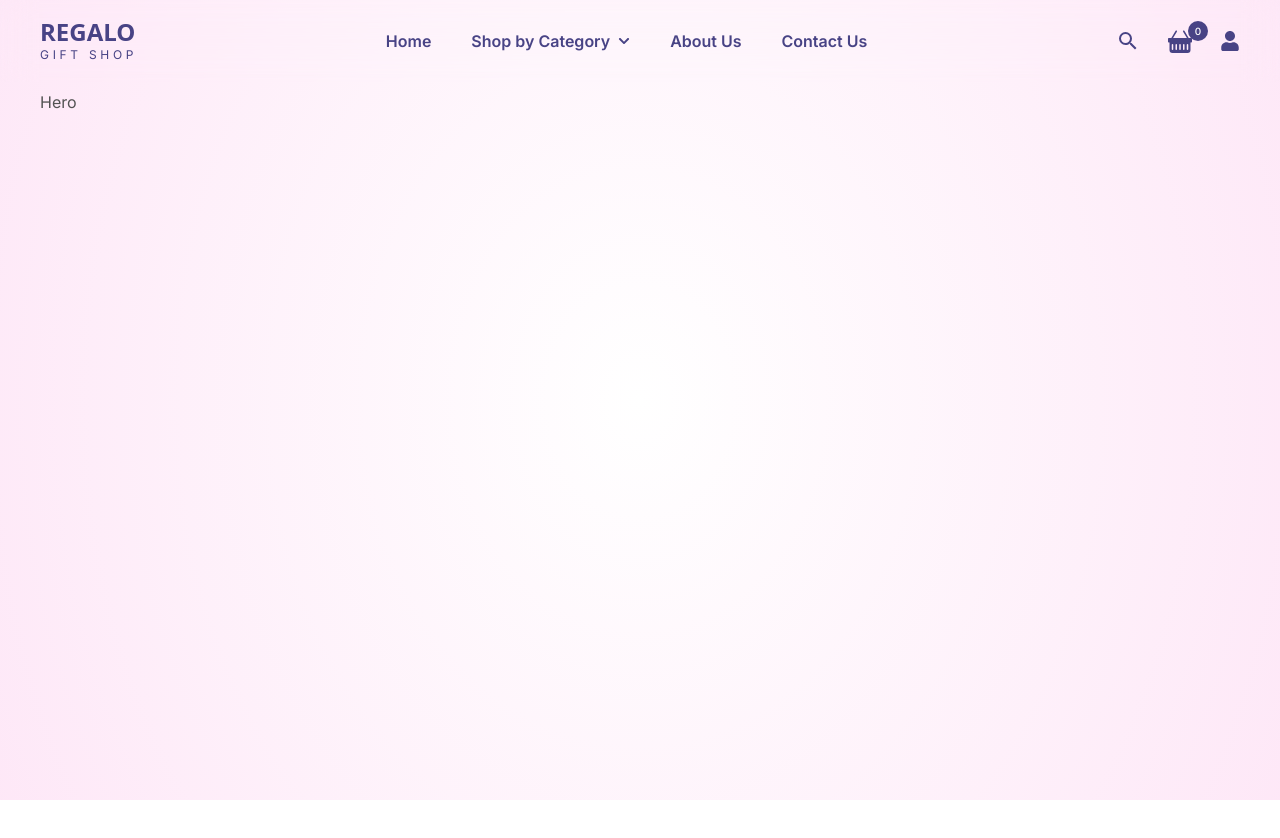
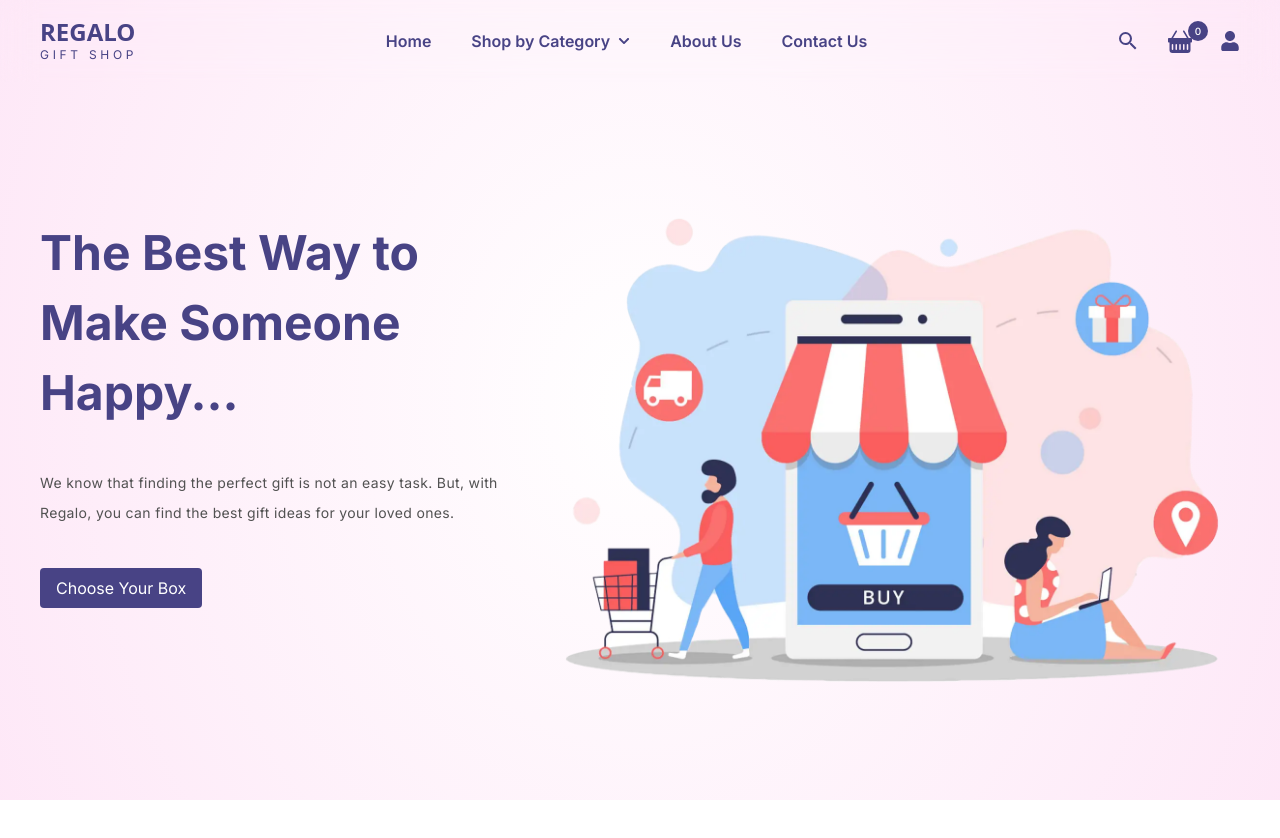
Before and after one commit to datomaluta/gift-shop, a Next.js app: page / in a window 1280 px wide. Shown: the top 838 px of the page. Built offline with nearby package versions, Linux system fonts and the light colour scheme.

Commit message:
feat: add hero section

```diff
--- a/app/globals.css
+++ b/app/globals.css
@@ -7,4 +7,5 @@
 
 body {
   /* color: rgb(38, 38, 38); */
+  scroll-behavior: smooth;
 }
--- a/components/home/Hero.tsx
+++ b/components/home/Hero.tsx
@@ -1,5 +1,32 @@
+import Image from "next/image";
+
 const Hero = () => {
-  return <div>Hero</div>;
+  return (
+    <div className="flex gap-14 lg:gap-10 items-start lg:pt-32 pt-12 flex-col lg:flex-row">
+      <div className="lg:w-[40%] w-full text-center lg:text-left">
+        <h1 className="text-3xl lg:text-5xl tracking-normal leading-[50px] lg:leading-[70px] text-primary font-bold">
+          The Best Way to Make Someone Happy...
+        </h1>
+        <p className="tracking-wide text-sm leading-[30px] mt-7 lg:mt-10">
+          We know that finding the perfect gift is not an easy task. But, with
+          Regalo, you can find the best gift ideas for your loved ones.
+        </p>
+        <button className="bg-primary text-white px-4 py-2 rounded mt-10">
+          Choose Your Box
+        </button>
+      </div>
+
+      <div className="lg:w-[60%] w-full">
+        <Image
+          src={"/images/hero-shop.webp"}
+          alt="hero"
+          width={1440}
+          height={960}
+          className="h-auto"
+        />
+      </div>
+    </div>
+  );
 };
 
 export default Hero;
```
Also changed, not shown: public/images/hero-shop.webp (added).
